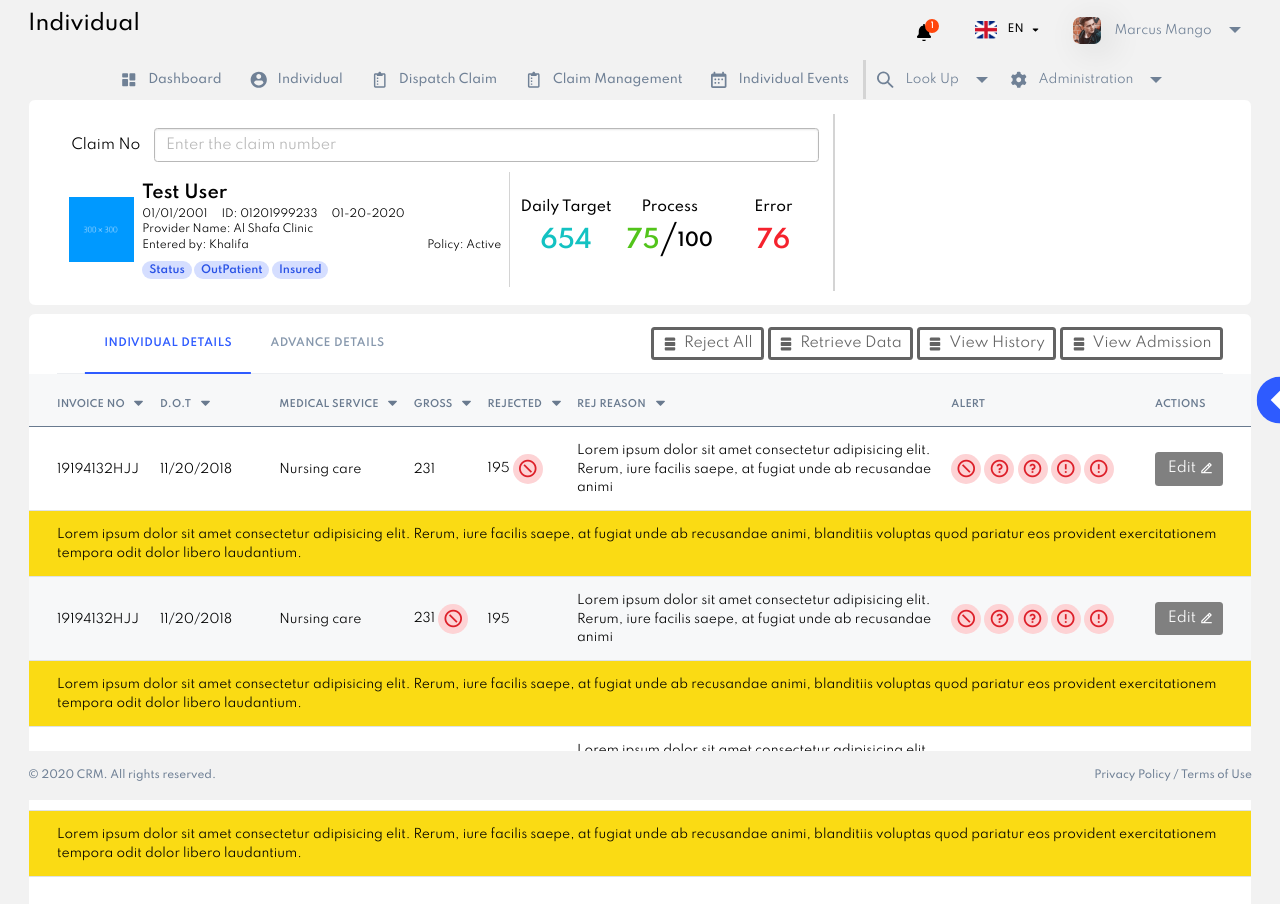
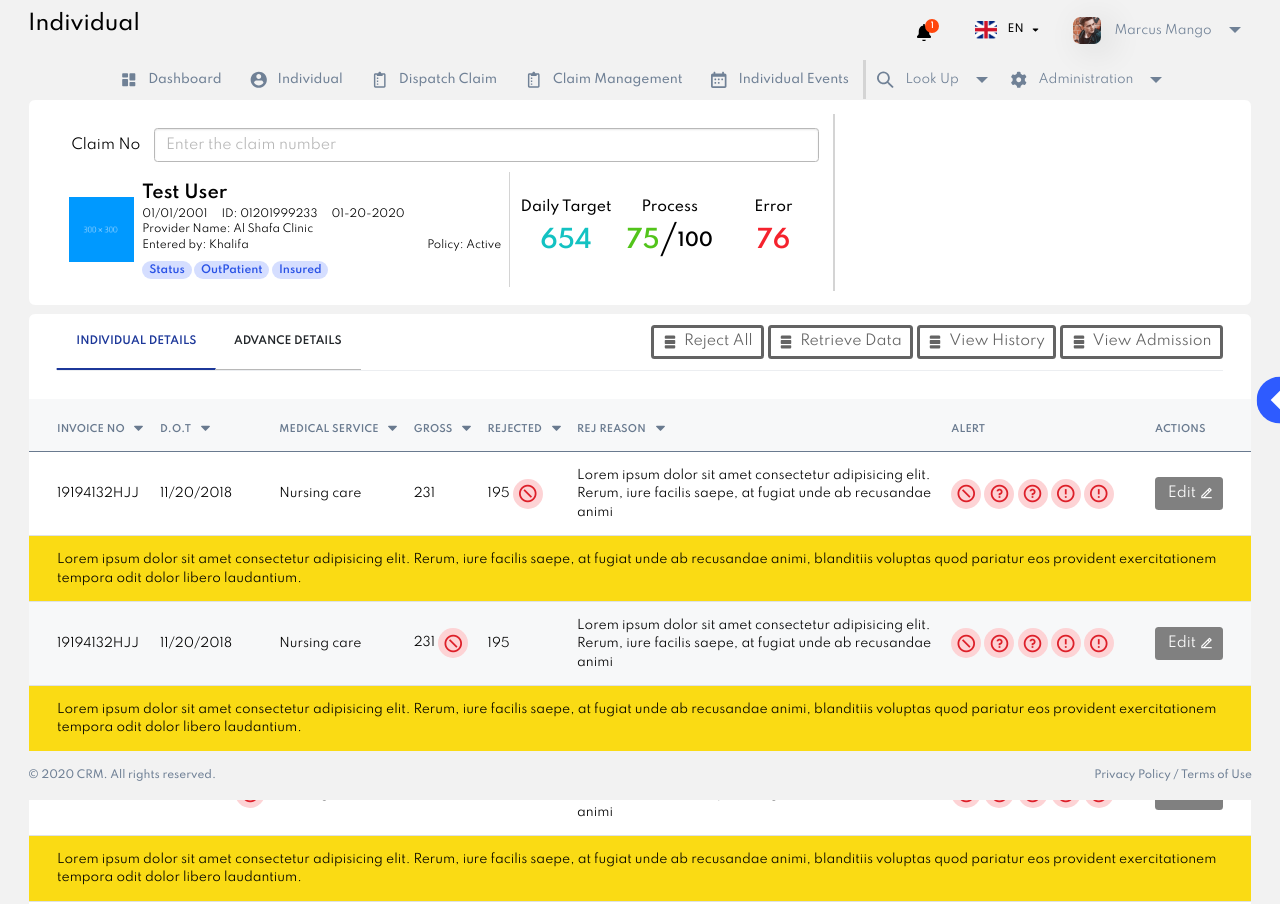
Before and after one commit to ashfahan/Dashboard, a plain HTML site: page data-grid.html in a window 1280 px wide. Shown: the top 904 px of the page. Drawn offline with nearby package versions, Linux system fonts and the light colour scheme; files whose address does not match are found by name.

Commit message:
split tabs js

```diff
--- a/css/Fluid/src/custom.scss
+++ b/css/Fluid/src/custom.scss
@@ -29,6 +29,7 @@
 @import "./project/table-detail";
 @import "./project/table-block";
 @import "./project/badge";
+@import "./project/tabs";
 
 .arrow-up {
   position: relative;
--- /dev/null
+++ b/css/Fluid/src/project/_tabs.scss
@@ -0,0 +1,14 @@
+/*tab*/
+
+.tab-button-wrap {
+  margin: 0 2rem 2rem;
+  border-bottom: 1px solid rgba(191, 197, 210, 0.3);
+}
+
+.tabs-switcher {
+  padding: 1.375rem !important;
+
+  &.active {
+    pointer-events: none;
+  }
+}
--- a/css/style.css
+++ b/css/style.css
@@ -1148,64 +1148,6 @@ body {
   border-radius: 0.5rem;
   border: 1px solid #f2f2f2;
   background-color: #fff;
-}
-/*tab*/
-.tab-button-wrap {
-  position: relative;
-  display: flex;
-  justify-content: space-between;
-  align-items: center;
-  margin: 0 2rem 2rem;
-  border-bottom: 1px solid rgba(191, 197, 210, 0.3);
-}
-.tab-button_block {
-  margin-bottom: 0;
-  display: flex;
-  align-items: center;
-}
-.tab-button {
-  position: relative;
-  display: block;
-  padding: 1.375rem;
-  font-weight: 600;
-  font-size: 0.75rem;
-  line-height: 1.5rem;
-  letter-spacing: 0.04em;
-  text-transform: uppercase;
-  text-align: center;
-  color: #8798ad;
-  cursor: pointer;
-  user-select: none;
-  transition: 0.4s;
-}
-.tab-button:focus,
-.tab-button:hover {
-  color: #2e5bff;
-}
-.tab-button.tab-active {
-  color: #2e5bff;
-  cursor: default;
-  pointer-events: none;
-}
-.tab-button:after {
-  position: absolute;
-  content: "";
-  left: 50%;
-  bottom: -1px;
-  width: 0%;
-  height: 2px;
-  background-color: #2e5bff;
-  transform: translateX(-50%);
-  transition: 0.4s;
-}
-.tab-button.tab-active:after {
-  width: 100%;
-}
-.tab-content {
-  display: none;
-}
-.tab-content.tab-active {
-  display: block;
 }
 /*form-block*/
 .form-block {
--- a/data-grid.html
+++ b/data-grid.html
@@ -429,12 +429,12 @@
             <b>Create a new account</b>
           </div>
           <div>
-            <div class="individual-container">
-              <div class="tab-button-wrap">
-                <ul class="tab-button_block">
-                  <li class="tab-button tab-active">tab 1</li>
-                  <li class="tab-button">tab 2</li>
-                </ul>
+            <div class="tabs individual-container">
+              <div class="flex justify-between align-middle tab-button-wrap">
+                <div class="group">
+                  <a href="#tab1" class="btn is-min is-primary txt-upper tabs-switcher font-bold is-sm">tab 1</a>
+                  <a href="#tab2" class="btn is-min is-primary txt-upper tabs-switcher font-bold is-sm">tab 2</a>
+                </div>
 
                 <div class="data-grid-buttons-block">
                   <button class="btn is-sld is-primary">extra button</button>
@@ -442,9 +442,9 @@
               </div>
 
               <div class="tab-content_block">
-                <div class="tab-content tab-active">tab 1 content</div>
+                <div data-tab="tab1" class="tab_content tab-active">tab 1 content</div>
 
-                <div class="tab-content">tab 2 content</div>
+                <div data-tab="tab2" class="tab_content">tab 2 content</div>
               </div>
             </div>
           </div>
@@ -514,12 +514,12 @@
         </section>
 
         <section class="section-individual section-custom">
-          <div class="individual-container">
-            <div class="tab-button-wrap mb-0">
-              <ul class="tab-button_block">
-                <li class="tab-button tab-active">Individual details</li>
-                <li class="tab-button">Advance details</li>
-              </ul>
+          <div class="tabs individual-container">
+            <div class="flex justify-between align-middle tab-button-wrap">
+              <div class="group">
+                <a href="#Individualdetails" class="btn is-min is-primary txt-upper tabs-switcher font-bold is-sm">Individual details</a>
+                <a href="#Advancedetails" class="btn is-min is-primary txt-upper tabs-switcher font-bold is-sm">Advance details</a>
+              </div>
 
               <div>
                 <button
@@ -587,7 +587,7 @@
             </div>
 
             <div class="tab-content_block">
-              <div class="tab-content tab-active">
+              <div data-tab="Individualdetails" class="tab_content tab-active">
                 <div class="table-block table-event-block data-grid-table">
                   <table class="table">
                     <thead>
@@ -1029,7 +1029,7 @@
                 </div>
               </div>
 
-              <div class="tab-content">
+              <div data-tab="Advancedetails" class="tab_content">
                 <div class="table-block table-event-block data-grid-table">
                   <form>
                     <table>
--- a/js/custom.js
+++ b/js/custom.js
@@ -125,29 +125,40 @@ jQuery(document).ready(($) => {
   // tab button
 
   // button
-  $(document).mouseup((e) => {
-    var div = $(".button-wrap");
-    if (!div.is(e.target) && div.has(e.target).length === 0) $(".button-wrap").removeClass("button-active");
-  });
 
-  $(".choice_button").click(() => $(this).parents(".button-wrap").toggleClass("button-active"));
+  if (document.querySelectorAll(".tabs").length) {
+    // const queryString = window.location.hash;
+    // const activeTab = e.querySelector(queryString ? `a[href='${queryString}']` : "a.tabs-switcher");
 
-  $(".tab-button").click(() => {
-    $(".choice_button").html($(this).html());
-    $(this).parents(".button-wrap").removeClass("button-active");
-  });
+    document.querySelectorAll(".tabs").forEach((tabs) => {
+      $.fx.off = true;
+      const firsttab = tabs.querySelector(".tab_content:first-child").getAttribute("data-tab");
+      changetab(firsttab, tabs);
+      $.fx.off = false;
+    });
 
-  // tab
-  $(".tab-button").click(() => {
-    var index = $(this).index();
+    function changetab(href, root) {
+      root.setAttribute("active", href);
+      root.querySelectorAll("a.tabs-switcher").forEach((e) => e.classList.remove("active")); // Hide all content
+      root.querySelector(`.tabs-switcher[href*='#${href}']`).classList.add("active");
+      root.querySelectorAll(`.tab_content`).forEach((e) => {
+        if (e.parentElement.closest(".tabs") === root) $(e).slideUp(400);
+      });
+      root.querySelectorAll(`[data-tab='${href}']`).forEach((e) => $(e).slideDown(400));
+      root.querySelectorAll(`[data-tab='${href}']`).forEach((e) => e.classList.add("active"));
+    }
 
-    $(".tab-button").removeClass("tab-active");
-    $(this).addClass("tab-active");
-
-    $(".tab-content").removeClass("tab-active");
-    $(".tab-content").eq(index).addClass("tab-active");
-  });
-
+    // On Click Event
+    document.querySelectorAll("a.tabs-switcher").forEach((e) => {
+      e.onclick = (event) => {
+        const switcher = event.target;
+        const href = switcher.getAttribute("href").replace("#", "");
+        const parent = switcher.getAttribute("data-parent");
+        const root = switcher.closest(parent ?? ".tabs");
+        changetab(href, root);
+      };
+    });
+  }
   // tab button end
 
   // edit button
```
Also changed, not shown: claim-page.html (+8 -8 lines), css/Fluid/temp/custom.css, 1 other file.
